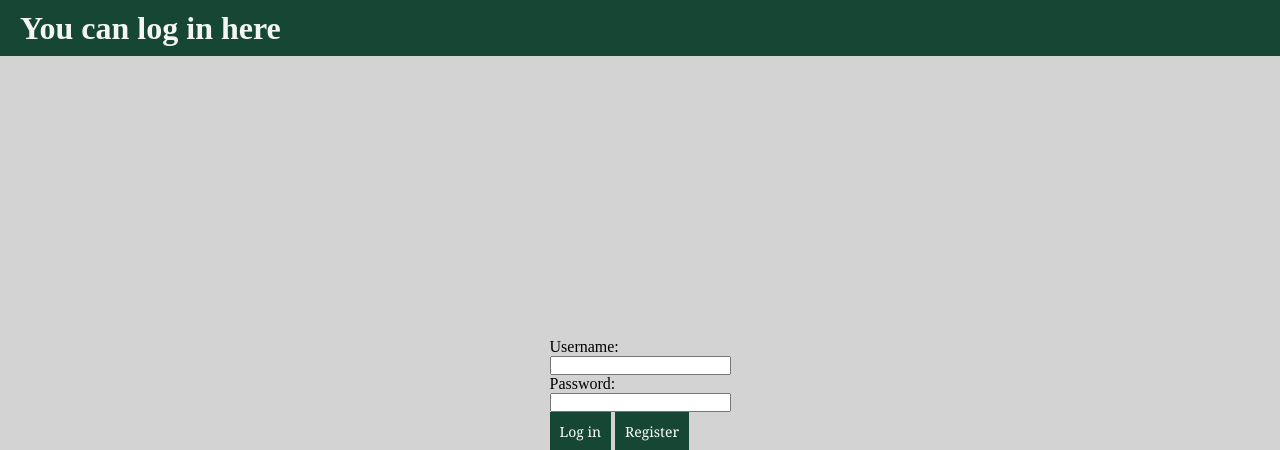
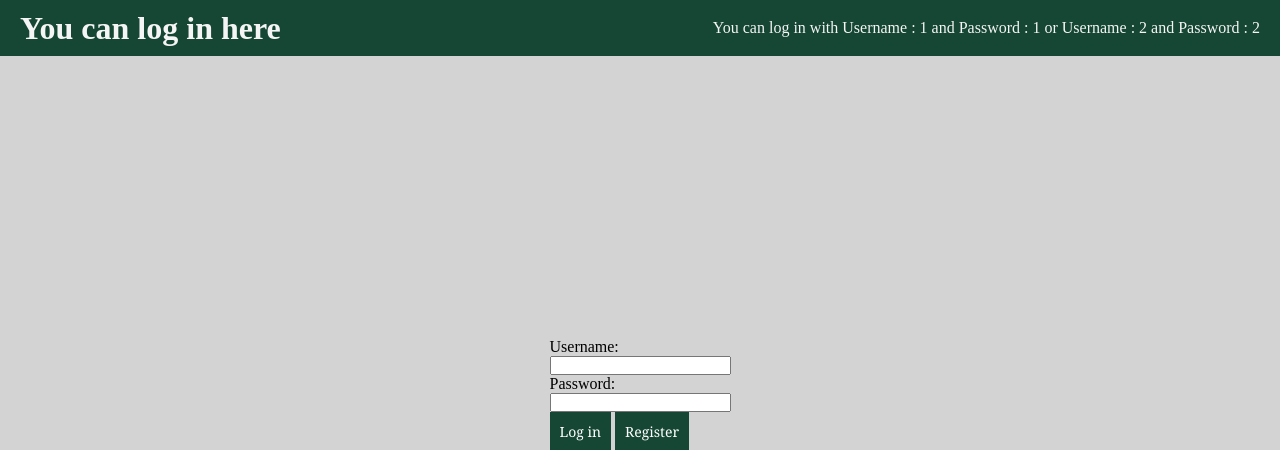
Before and after one commit to VERSO-UVM/UVM-Career-Quiz, a Flask app: page /quiz_login in a window 1280 px wide. Shown: the top 450 px of the page. Run offline with Flask 3, Linux system fonts and the light colour scheme.

Commit message:
added a tip as to what the testing account credential are

```diff
--- a/templates/quiz_login.html
+++ b/templates/quiz_login.html
@@ -12,6 +12,7 @@
 <body>
     <header>
         <h1>You can log in here</h1>
+        You can log in with Username : 1 and Password : 1 or Username : 2 and Password : 2
     </header>
     <div>
         {% if error %}
```
